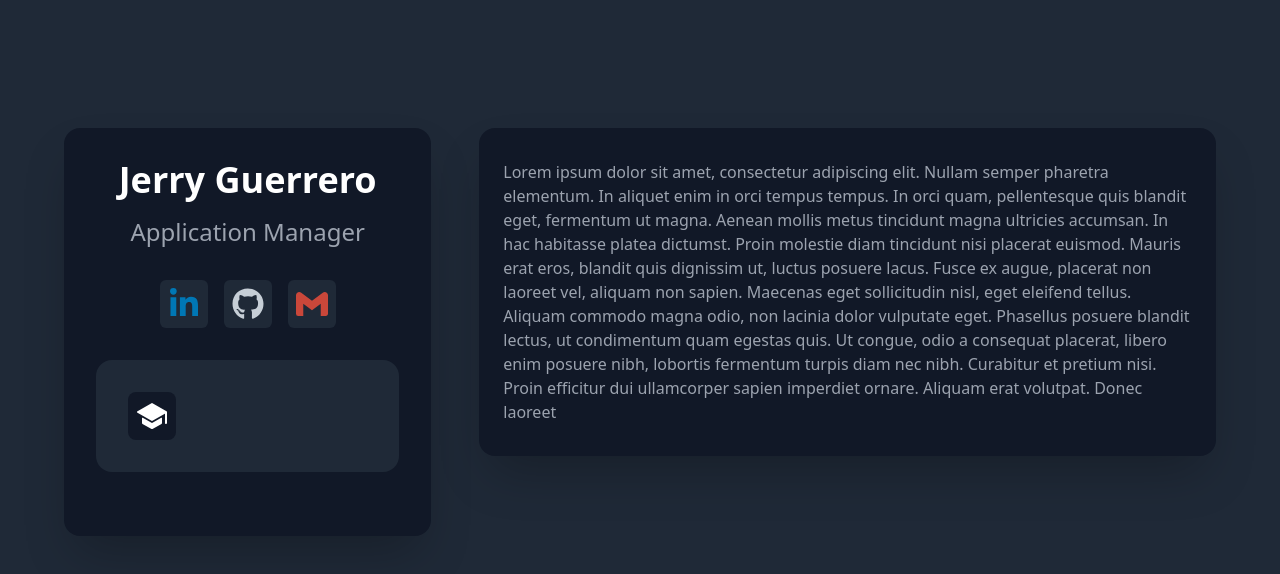
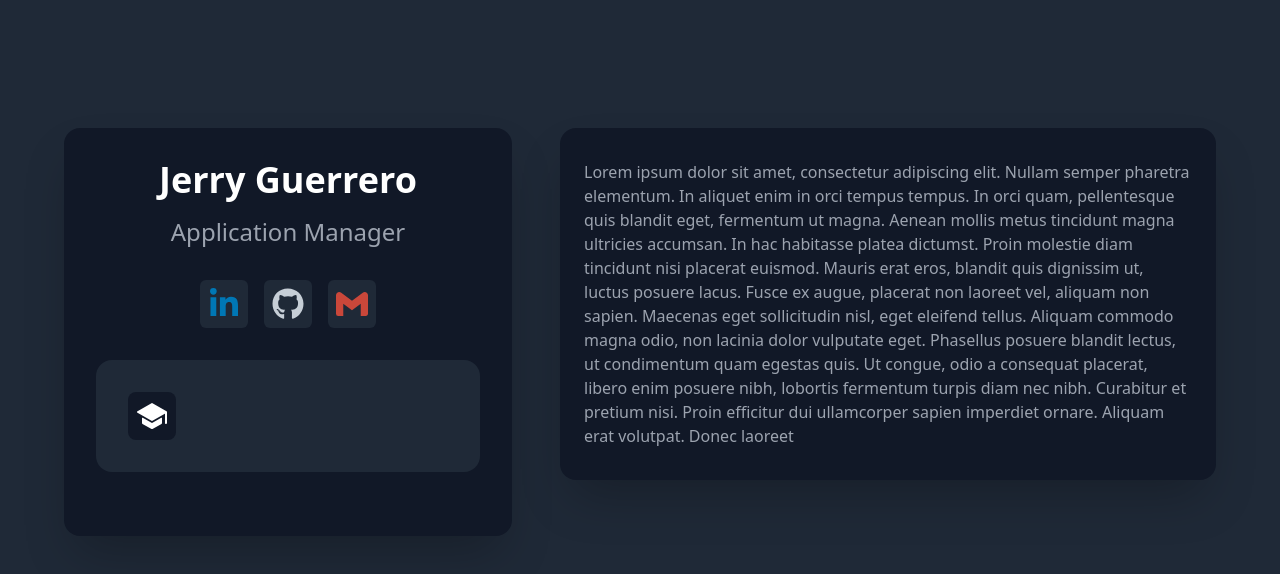
Before and after one commit to Durzo95/jerry-guerrero-portfolio, a Next.js app: page / in a window 1280 px wide. Shown: the top 574 px of the page. Built offline with nearby package versions, Linux system fonts and the light colour scheme.

Commit message:
set the size of profile card to be static

```diff
--- a/components/Profile.tsx
+++ b/components/Profile.tsx
@@ -5,7 +5,7 @@ import ProfileDemoInfo from "./ProfileDemoInfo";
 
 export default function Profile() {
   return (
-    <div className="w-1/3 h-max py-8 bg-gray-900 rounded-2xl shadow-2xl text-white">
+    <div className="w-1/3 max-w-md min-w-[28rem] h-max py-8 bg-gray-900 rounded-2xl shadow-2xl text-white">
       {/* The name */}
       <h1 className="text-4xl font-bold text-center">Jerry Guerrero</h1>
       {/* The title */}
```
